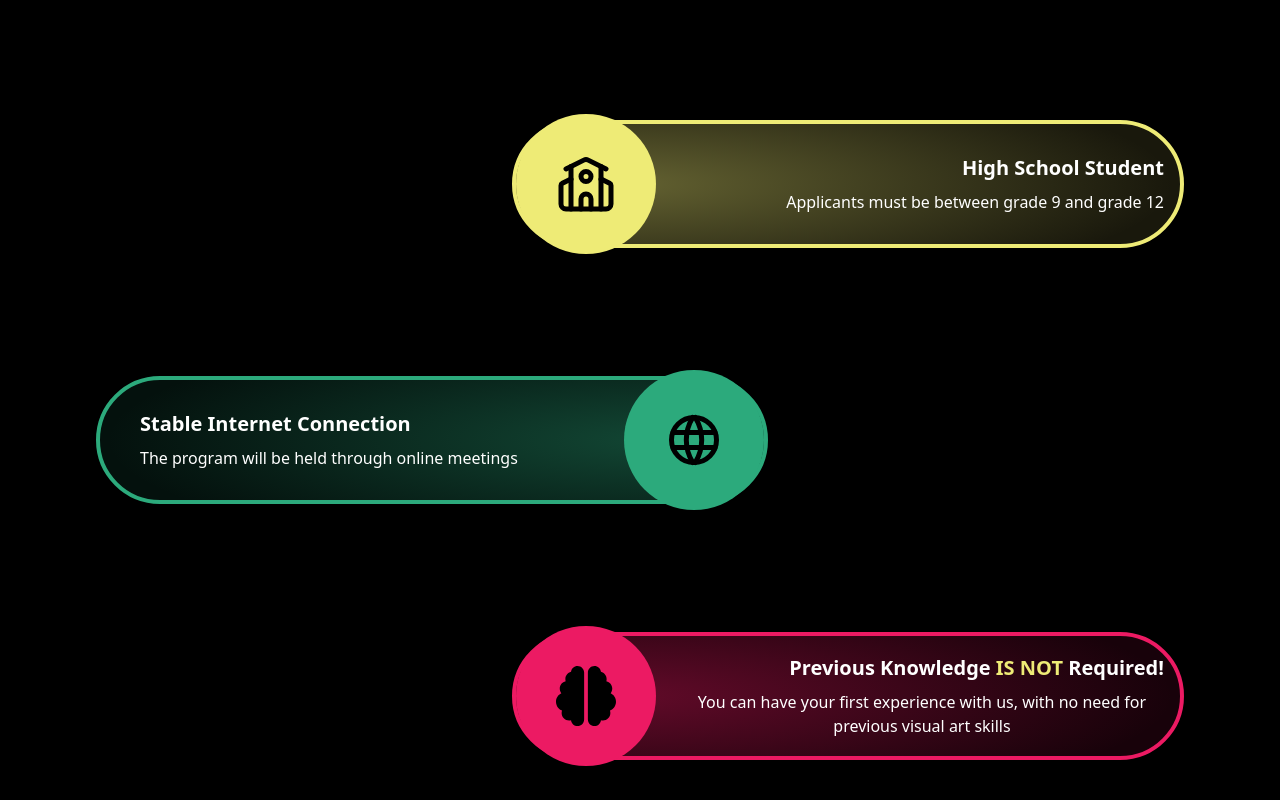
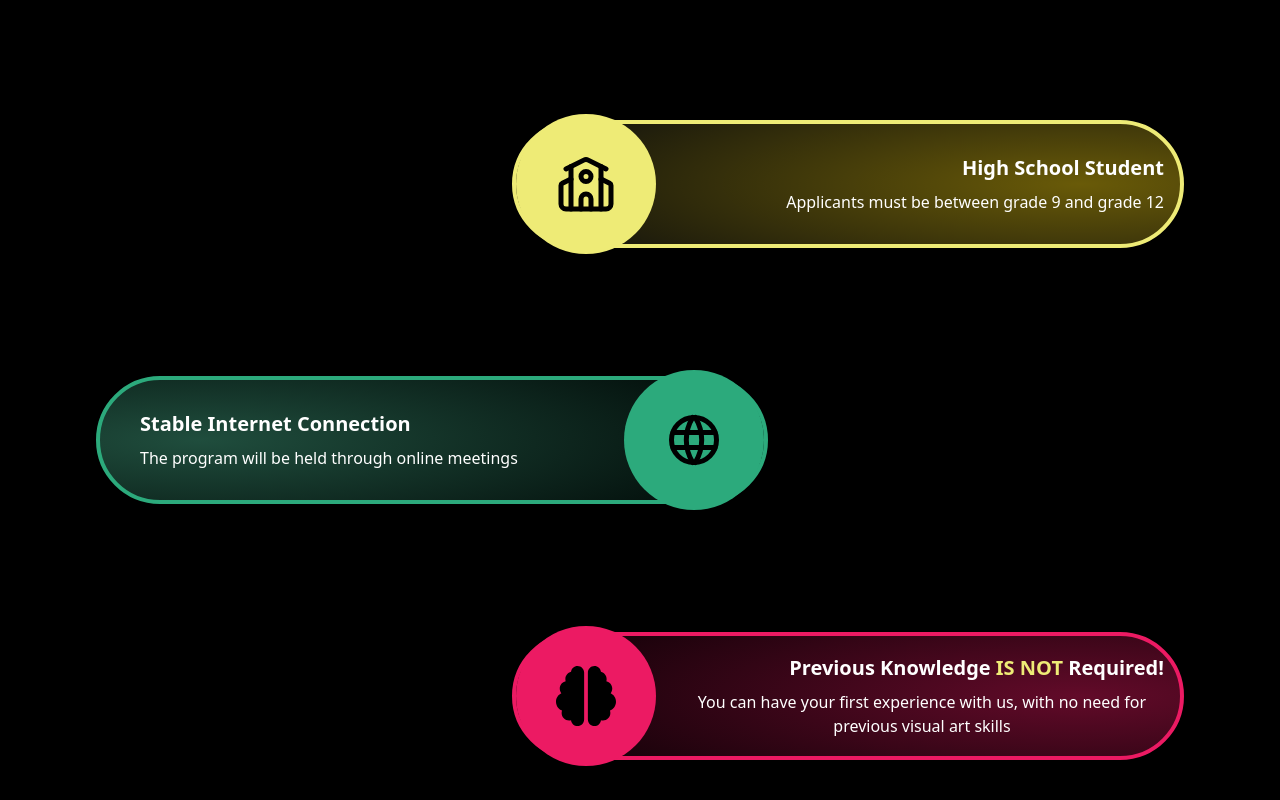
Before and after one commit to YAFFMN/OVAC, a React (Vite) app: page /bootcamp in a window 1280 px wide. Shown: the part 2000-2800 px from the top of the page. Built offline with nearby package versions, Linux system fonts and the light colour scheme.

Commit message:
Update BootcampEligibility.jsx

```diff
--- a/src/Components/BootcampEligibility.jsx
+++ b/src/Components/BootcampEligibility.jsx
@@ -29,6 +29,7 @@ const BootcampEligibility = () => {
       >
         <EligabilityCard
         gradient="radial-gradient(120% 140% at 15% 50%, rgba(236,26,99,0.35) 0%, rgba(236,26,99,0.15) 40%, rgba(236,26,99,0) 70%)"
+        textAlign="left"
         />
       </MotionDiv>
 
@@ -44,6 +45,8 @@ const BootcampEligibility = () => {
         title="High School Student"
         description="Applicants must be between grade 9 and grade 12"
         borderColor='var(--main-color-2)'
+        gradient="radial-gradient(120% 140% at 85% 50%, rgba(255,214,0,0.35) 0%, rgba(255,214,0,0.15) 40%, rgba(255,214,0,0) 70%)"
+        textAlign="right"
         Icon={<LuSchool className="text-6xl text-center text-black" />}
         />
       </MotionDiv>
@@ -60,6 +63,8 @@ const BootcampEligibility = () => {
         title="Stable Internet Connection"
         description="The program will be held through online meetings"
         borderColor='var(--main-color-3)'
+        gradient="radial-gradient(120% 140% at 15% 50%, rgba(83,190,151,0.35) 0%, rgba(83,190,151,0.15) 40%, rgba(83,190,151,0) 70%)"
+        textAlign="left"
         Icon={<TbWorld className="text-6xl text-center text-black" />}
         />
       </MotionDiv>
@@ -80,6 +85,8 @@ const BootcampEligibility = () => {
         }
         description="You can have your first experience with us, with no
  need for previous visual art skills"
+        gradient="radial-gradient(120% 140% at 85% 50%, rgba(236,26,99,0.35) 0%, rgba(236,26,99,0.15) 40%, rgba(236,26,99,0) 70%)"
+        textAlign="right"
         Icon={<FaBrain className="text-6xl text-center text-black" />}
         />
       </MotionDiv>
```
